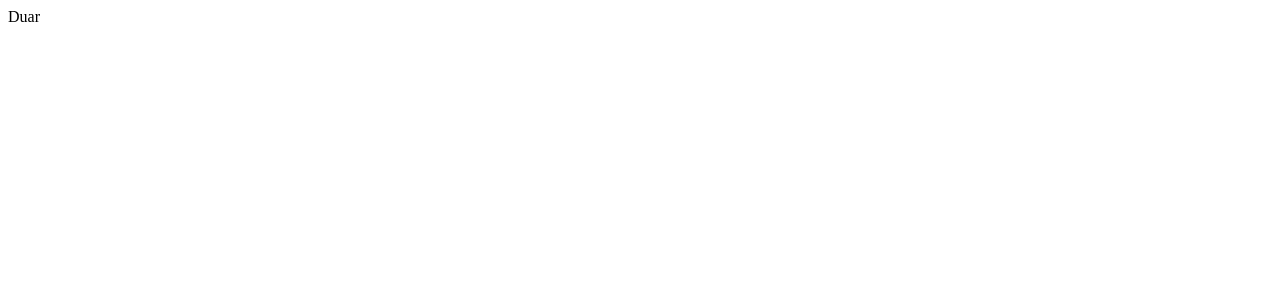
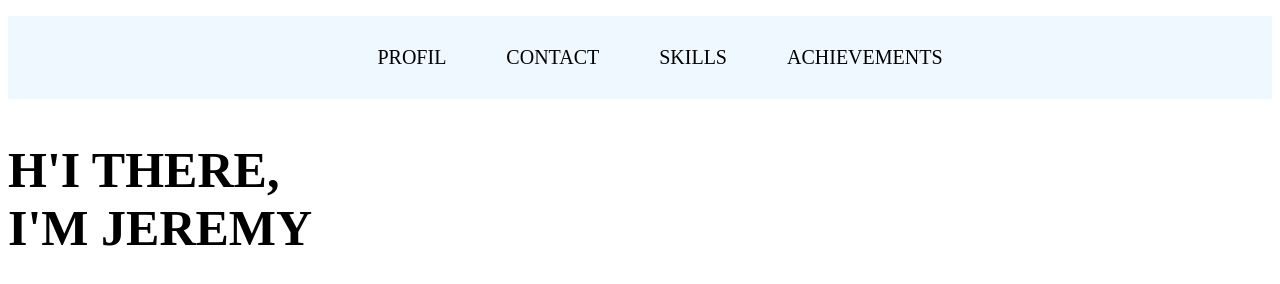
Before and after one commit to JeremyStanislaus/JeremyStanislaus.github.io, a plain HTML site: page index.html in a window 1280 px wide. Drawn offline with Linux system fonts and the light colour scheme.

Commit message:
index.html

```diff
--- a/index.html
+++ b/index.html
@@ -4,9 +4,26 @@
     <meta charset="UTF-8">
     <meta http-equiv="X-UA-Compatible" content="IE=edge">
     <meta name="viewport" content="width=device-width, initial-scale=1.0">
+    <link href="style.css" rel="stylesheet">
     <title>Document</title>
 </head>
 <body>
-    Duar
+    <section id="B1" class="B1 container">
+      <div class="menu">
+        <ul>
+            <li><a href="#s1">PROFIL</a></li>
+            <li><a href="#s2">CONTACT</a></li>
+            <li><a href="#s3">SKILLS</a></li>
+            <li><a href="#s4">ACHIEVEMENTS</a></li>
+        </ul>
+      </div>
+
+      <div class="quote">
+        <h1>H'I THERE,</h1>
+        <h2>I'M JEREMY</h2>
+      </div>
+    </section>
+
+
 </body>
 </html>
--- /dev/null
+++ b/style.css
@@ -0,0 +1,36 @@
+.menu{
+    background-color: aliceblue;
+
+}
+
+ul{
+    display: flex;
+    align-items: center;
+    justify-content: center;
+    text-decoration: none;
+}
+
+ul li{
+    list-style: none;
+    margin: 30px;
+    font-weight: lighter;
+    font-size: 20px;
+}
+
+ul li a{
+    text-decoration: none;
+    color: black
+}
+
+h1{
+    font-size: 50px;
+    margin-bottom: 0%;
+}
+
+h2{
+    font-size: 50px;
+}
+
+.quote h2{
+    margin-top: 0%;
+}
```
